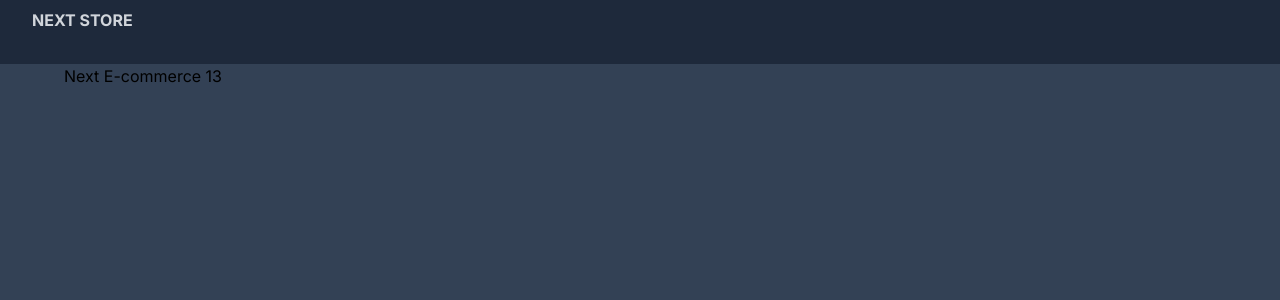
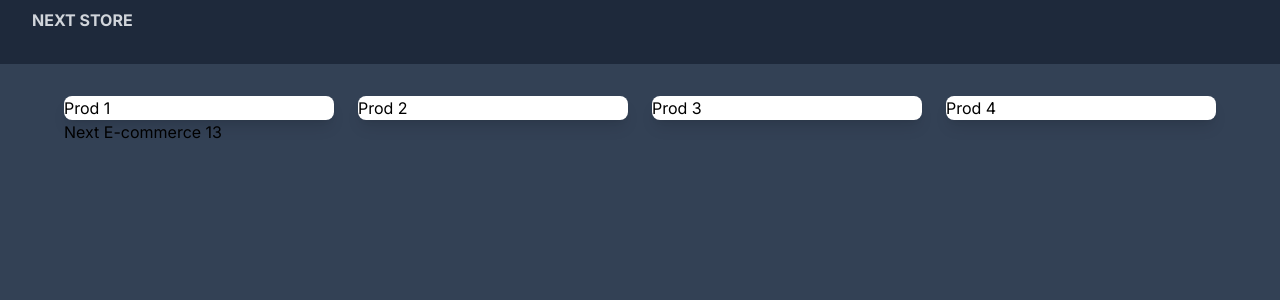
Before and after one commit to Witor-Silva/ecommerce_next, a Next.js app: page / in a window 1280 px wide. Shown: the top 300 px of the page. Built offline with nearby package versions, Linux system fonts and the light colour scheme.

Commit message:
Products listing

```diff
--- a/src/app/page.tsx
+++ b/src/app/page.tsx
@@ -1,8 +1,21 @@
-import Image from "next/image";
-
 export default function Home() {
 return (
-    <div>
+    <div className="max-w-7xl mx-auto pt-8 px-8 xl:px-0">
+      <div className="grid grid-cols-1 sm:grid-cols-2 md:grid-cols-3 lg:grid-cols-4 gap-10 xl:gap-6">
+  <div className="bg-white rounded-lg shadow-lg overflow-hidden text-black">
+    Prod 1
+  </div>
+  <div className="bg-white rounded-lg shadow-lg overflow-hidden text-black">
+    Prod 2
+  </div>
+  <div className="bg-white rounded-lg shadow-lg overflow-hidden text-black">
+    Prod 3
+  </div>
+  <div className="bg-white rounded-lg shadow-lg overflow-hidden text-black">
+    Prod 4
+  </div>
+
+      </div>
 <h1>Next E-commerce 13</h1>
     </div>
   );
```
